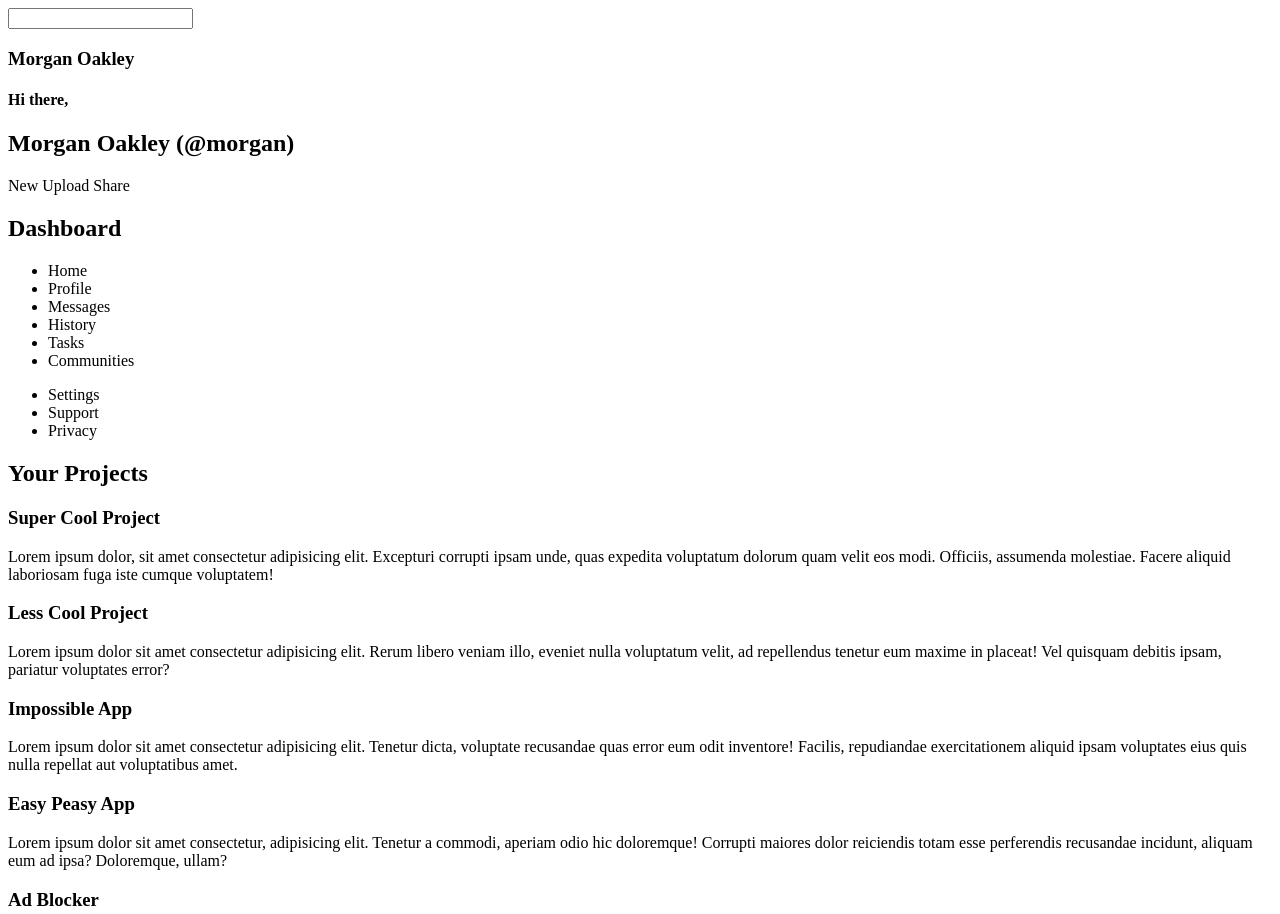
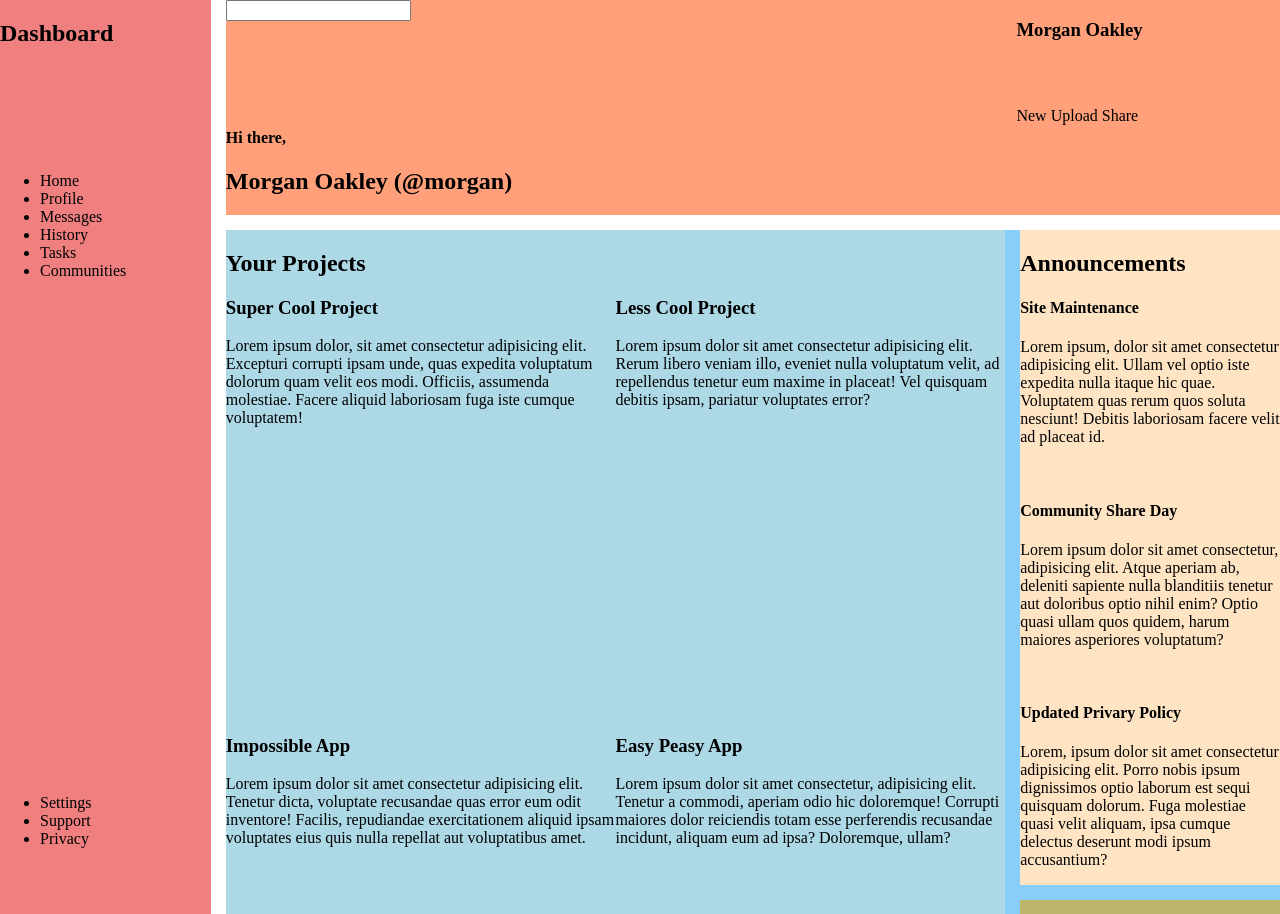
Before and after one commit to jc-cole/odin-dashboard, a plain HTML site: page index.html in a window 1280 px wide. Shown: the top 914 px of the page. Drawn offline with Linux system fonts and the light colour scheme.

Commit message:
position content with grid
Something is still causing overflow in the body

```diff
--- a/style.css
+++ b/style.css
@@ -1,3 +1,105 @@
 body {
+    height: 100vh;
+    display: grid;
+    grid-template-columns: 1fr 5fr;
+    grid-template-rows: 1fr 5fr;
+    gap: 15px;
+    margin: 0px;
+}
+
+nav.sidebar {
+    background-color: lightcoral;
+    grid-column: 1;
+    grid-row: 1 / 3;
+
+    display: grid;
+    grid-template-rows: 1fr 4fr 5fr;
+}
+
+header {
+    background-color: lightsalmon;
+
+    display: grid;
+    grid-template: 1fr 1fr / 3fr 1fr;
+
+    grid-column: 2;
+    grid-row: 1;
+}
+
+.search {
+    grid-column: 1;
+    grid-row: 1;
+}
+
+.next-to-search {
+    grid-column: 2;
+    grid-row: 1;
+}
+
+.profile {
+    grid-column: 1;
+    grid-row: 2;
+}
+
+.header-buttons {
+    grid-column: 2;
+    grid-row: 2;
+}
+
+main {
+    background-color: lightskyblue;
+
+    display: grid;
+    grid-template-columns: 3fr 1fr;
+    grid-template-rows: 1fr 1fr;
+    gap: 15px;
+
+    grid-column: 2;
+    grid-row: 2
+}
+
+.projects {
+    background-color: lightblue;
+
+    grid-column: 1;
+    grid-row: 1 / 3;
+
+    display: grid;
+    grid-template-columns: 1fr 1fr;
+    grid-template-rows: 3rem;
 
 }
+
+.projects .section-title {
+    grid-column: 1 / 3;
+    grid-row: 1;
+}
+
+.announcements {
+    background-color: bisque;
+
+    display: grid;
+    grid-template-rows: 3rem repeat(3, 1fr);
+
+    grid-column: 2;
+    grid-row: 1;
+}
+
+.announcements .section-title {
+    grid-row: 1;
+}
+
+.trending {
+    background-color: darkkhaki;
+
+    display: grid;
+    grid-template-rows: 3rem repeat(4, 1fr);
+
+    grid-column: 2;
+    grid-row: 2;
+}
+
+.trending .section-title {
+    grid-column: 1;
+    grid-row: 1;
+}
```
